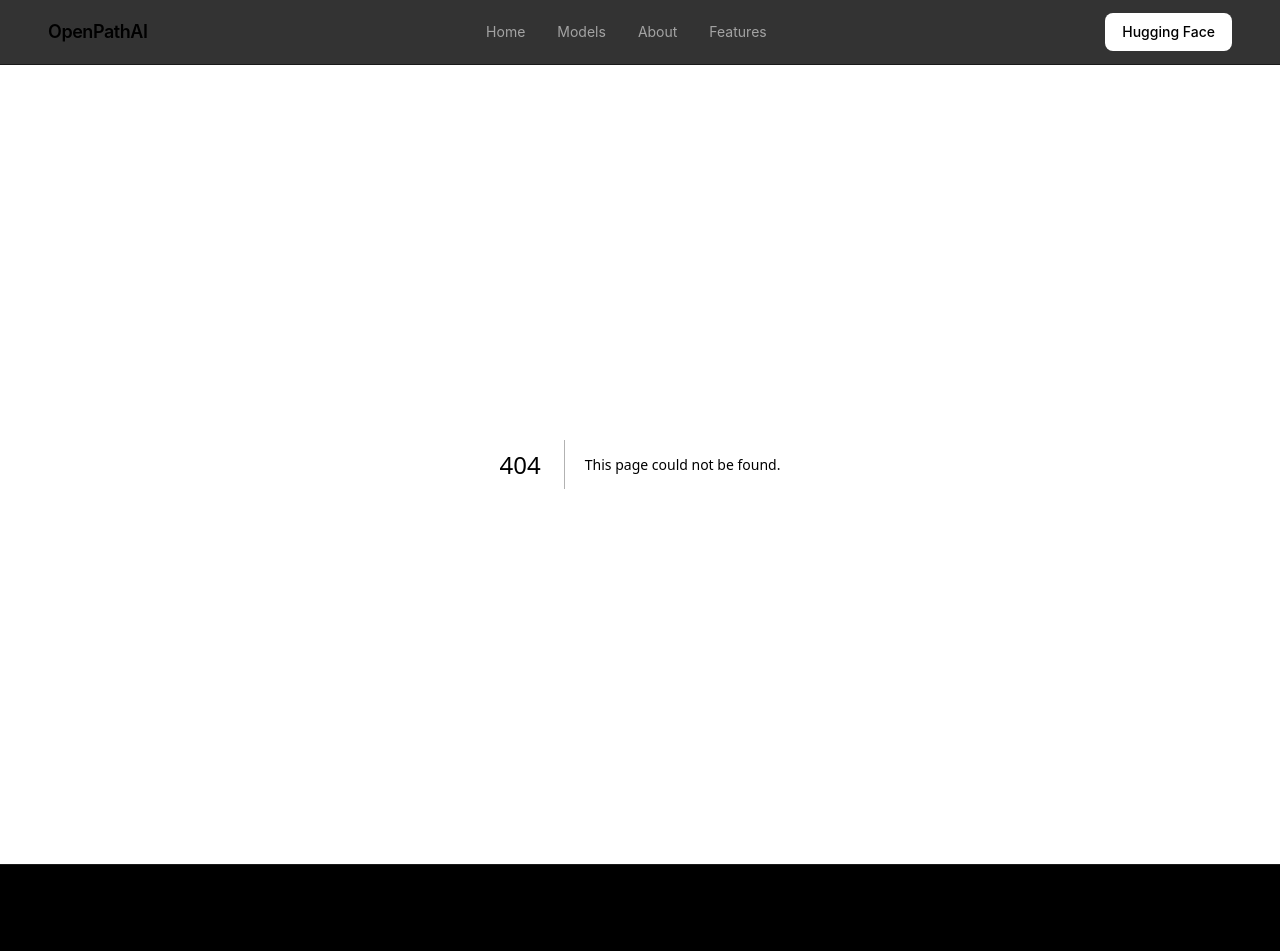
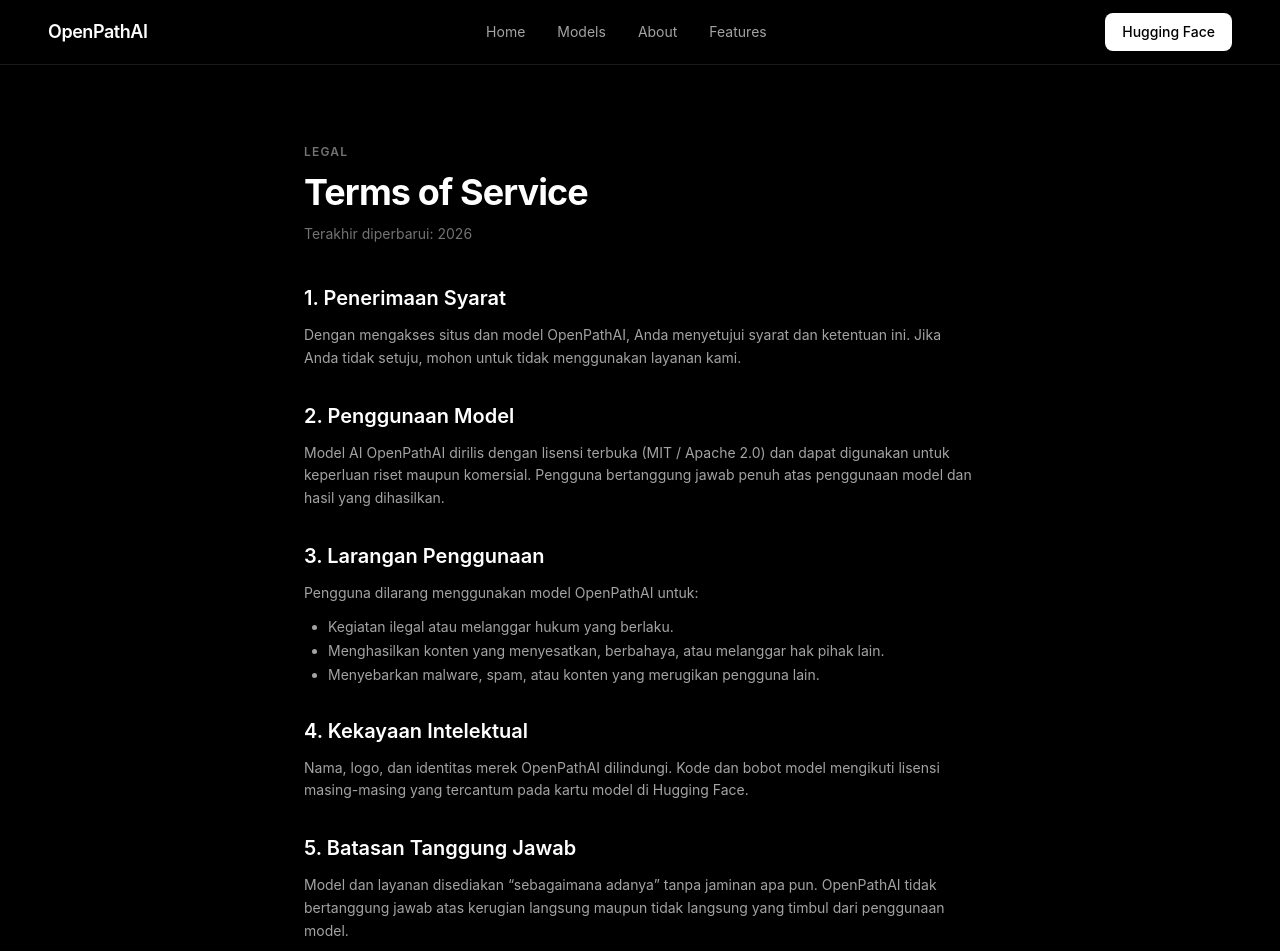
Before and after one commit to titan-dev-org/OpenPathAI, a Next.js app: page /terms in a window 1280 px wide. Before the commit this address had no page. Shown: the top 951 px of the page. Built offline with nearby package versions, Linux system fonts and the light colour scheme.

Commit message:
Create page.tsx

```diff
--- /dev/null
+++ b/app/terms/page.tsx
@@ -0,0 +1,98 @@
+export const metadata = {
+  title: "Terms of Service — OpenPathAI",
+  description: "Syarat dan ketentuan penggunaan layanan OpenPathAI.",
+};
+
+export default function TermsPage() {
+  return (
+    <section className="mx-auto max-w-3xl px-6 py-20 lg:px-12">
+      <p className="text-xs font-semibold uppercase tracking-widest text-neutral-500">
+        Legal
+      </p>
+      <h1 className="mt-3 text-4xl font-bold tracking-tight">
+        Terms of Service
+      </h1>
+      <p className="mt-3 text-sm text-neutral-500">
+        Terakhir diperbarui: {new Date().getFullYear()}
+      </p>
+
+      <div className="mt-10 space-y-8 text-neutral-300">
+        <div>
+          <h2 className="text-xl font-semibold text-white">
+            1. Penerimaan Syarat
+          </h2>
+          <p className="mt-3 text-sm leading-relaxed text-neutral-400">
+            Dengan mengakses situs dan model OpenPathAI, Anda menyetujui syarat
+            dan ketentuan ini. Jika Anda tidak setuju, mohon untuk tidak
+            menggunakan layanan kami.
+          </p>
+        </div>
+
+        <div>
+          <h2 className="text-xl font-semibold text-white">
+            2. Penggunaan Model
+          </h2>
+          <p className="mt-3 text-sm leading-relaxed text-neutral-400">
+            Model AI OpenPathAI dirilis dengan lisensi terbuka (MIT / Apache
+            2.0) dan dapat digunakan untuk keperluan riset maupun komersial.
+            Pengguna bertanggung jawab penuh atas penggunaan model dan hasil
+            yang dihasilkan.
+          </p>
+        </div>
+
+        <div>
+          <h2 className="text-xl font-semibold text-white">
+            3. Larangan Penggunaan
+          </h2>
+          <p className="mt-3 text-sm leading-relaxed text-neutral-400">
+            Pengguna dilarang menggunakan model OpenPathAI untuk:
+          </p>
+          <ul className="mt-3 list-disc space-y-1 pl-6 text-sm text-neutral-400">
+            <li>Kegiatan ilegal atau melanggar hukum yang berlaku.</li>
+            <li>
+              Menghasilkan konten yang menyesatkan, berbahaya, atau melanggar
+              hak pihak lain.
+            </li>
+            <li>
+              Menyebarkan malware, spam, atau konten yang merugikan pengguna
+              lain.
+            </li>
+          </ul>
+        </div>
+
+        <div>
+          <h2 className="text-xl font-semibold text-white">
+            4. Kekayaan Intelektual
+          </h2>
+          <p className="mt-3 text-sm leading-relaxed text-neutral-400">
+            Nama, logo, dan identitas merek OpenPathAI dilindungi. Kode dan
+            bobot model mengikuti lisensi masing-masing yang tercantum pada
+            kartu model di Hugging Face.
+          </p>
+        </div>
+
+        <div>
+          <h2 className="text-xl font-semibold text-white">
+            5. Batasan Tanggung Jawab
+          </h2>
+          <p className="mt-3 text-sm leading-relaxed text-neutral-400">
+            Model dan layanan disediakan &ldquo;sebagaimana adanya&rdquo;
+            tanpa jaminan apa pun. OpenPathAI tidak bertanggung jawab atas
+            kerugian langsung maupun tidak langsung yang timbul dari
+            penggunaan model.
+          </p>
+        </div>
+
+        <div>
+          <h2 className="text-xl font-semibold text-white">
+            6. Perubahan Syarat
+          </h2>
+          <p className="mt-3 text-sm leading-relaxed text-neutral-400">
+            Kami berhak mengubah syarat ini kapan saja. Versi terbaru akan
+            selalu tersedia di halaman ini.
+          </p>
+        </div>
+      </div>
+    </section>
+  );
+}
```
